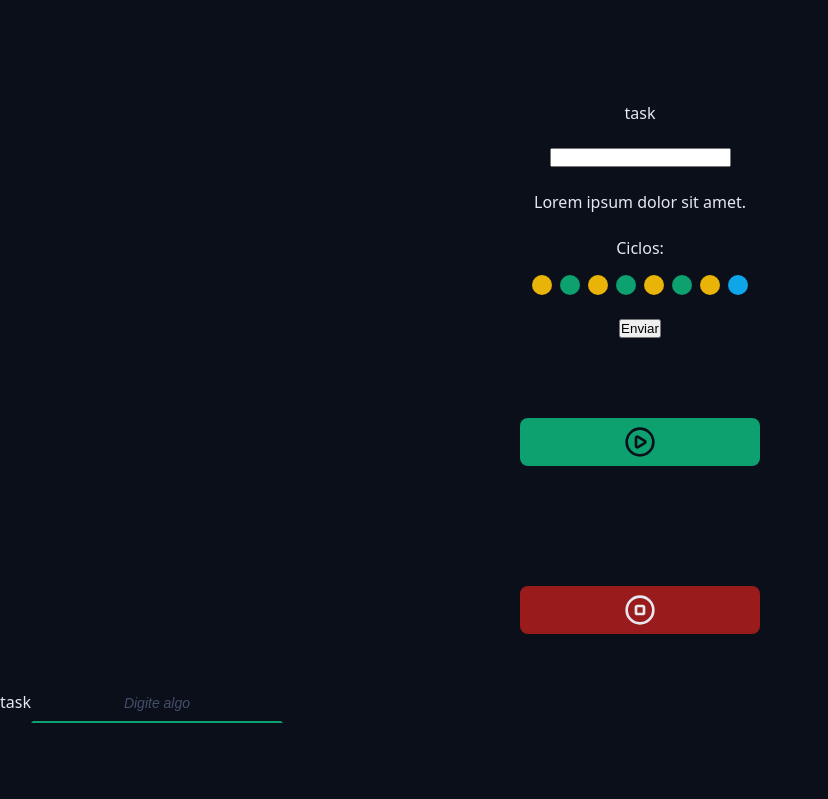
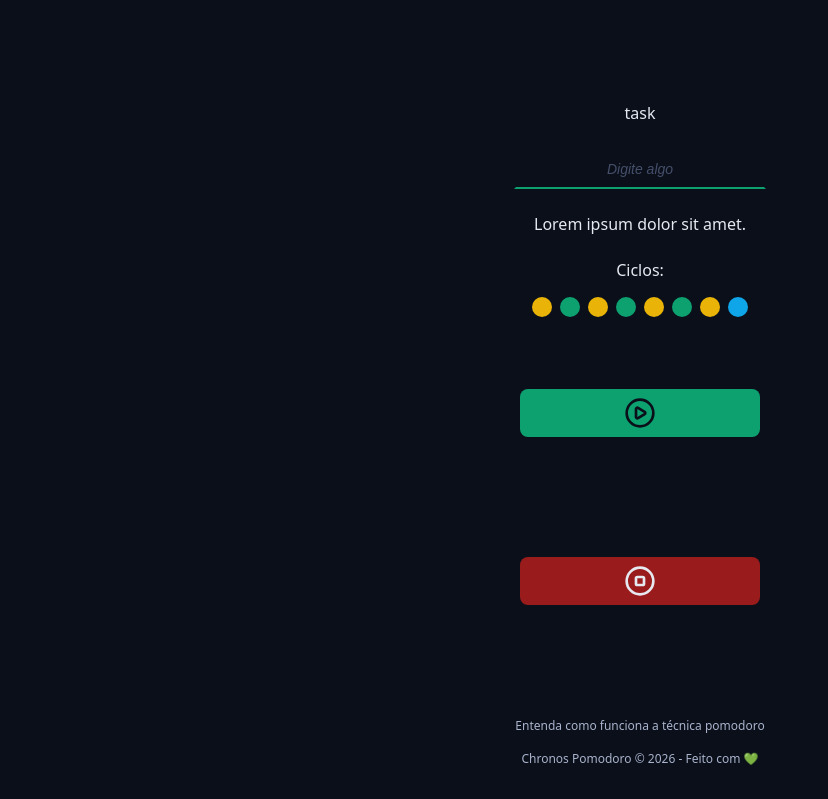
Before and after one commit to commit-ana/CONTRUCAO_FRONT1, a React (Vite) app in the folder praticas/pratica04/chronos-pomodoro/: page / in a window 1280 px wide. Shown: the part 535-1334 px from the top of the page, without its empty margins (0-828 px from the left). Before the commit the page ends 1258 px from the top, so only its background shows below. Built offline with nearby package versions, Linux system fonts and the light colour scheme.

Commit message:
pratica20 - footer e finalizacao do layout

```diff
--- a/praticas/pratica04/chronos-pomodoro/src/App.tsx
+++ b/praticas/pratica04/chronos-pomodoro/src/App.tsx
@@ -6,6 +6,7 @@
 import { Cycles } from './components/Cycles';
 import { DefaultButton } from './components/DefaultButton';
 import { PlayCircleIcon, StopCircleIcon } from 'lucide-react';
+import { Footer } from './components/Footer';
 
 import './styles/theme.css';
 import './styles/globals.css';
@@ -26,43 +27,37 @@
       </Container>
 
       <Container>
-  <form className="form" action="">
-    {/* Grupo 1 */}
+  <form className="form">
   <div className="formRow">
-      <label htmlFor="meuInput">task</label>
-      <input id="meuInput" type="text" />
+    <DefaultInput
+      id="meuInput"
+      type="text"
+      labelText="task"
+      placeholder="Digite algo"
+    />
   </div>
 
-    {/* Grupo 2 */}
   <div className="formRow">
     <p>Lorem ipsum dolor sit amet.</p>
   </div>
 
-    {/* Grupo 3 */}
   <div className="formRow">
     <Cycles />
   </div>
 
-    {/* Grupo 4 */}
-    <div className="formRow">
-      <button>Enviar</button>
-    </div>
-  </form>
-</Container>
+
 
 <div className="formRow">
   <DefaultButton icon={<PlayCircleIcon />} />
   <DefaultButton icon={<StopCircleIcon />} color="red" />
 </div>
+</form>
+</Container>
 
-<DefaultInput
-  id="meuInput"
-  type="text"
-  labelText="task"
-  placeholder="Digite algo"
-  required
-/>
+<Container>
+  <Footer />
+</Container>
+
 </>
-
   );
 }
--- /dev/null
+++ b/praticas/pratica04/chronos-pomodoro/src/components/Footer/index.tsx
@@ -0,0 +1,13 @@
+import styles from './styles.module.css';
+
+export function Footer() {
+  return (
+    <footer className={styles.footer}>
+      <a href="">Entenda como funciona a técnica pomodoro</a>
+
+      <a href="">
+        Chronos Pomodoro &copy; {new Date().getFullYear()} - Feito com 💚
+      </a>
+    </footer>
+  );
+}
--- /dev/null
+++ b/praticas/pratica04/chronos-pomodoro/src/components/Footer/styles.module.css
@@ -0,0 +1,18 @@
+.footer {
+  display: flex;
+  flex-direction: column;
+  align-items: center;
+  justify-content: center;
+  font-size: 1.2rem;
+  gap: 1.6rem;
+}
+
+.footer a {
+  color: var(--text-muted);
+  text-decoration: none;
+}
+
+.footer a:hover {
+  color: var(--text-muted);
+  text-decoration: underline;
+}
```
Lines whose indentation alone changed are shown as unchanged.
